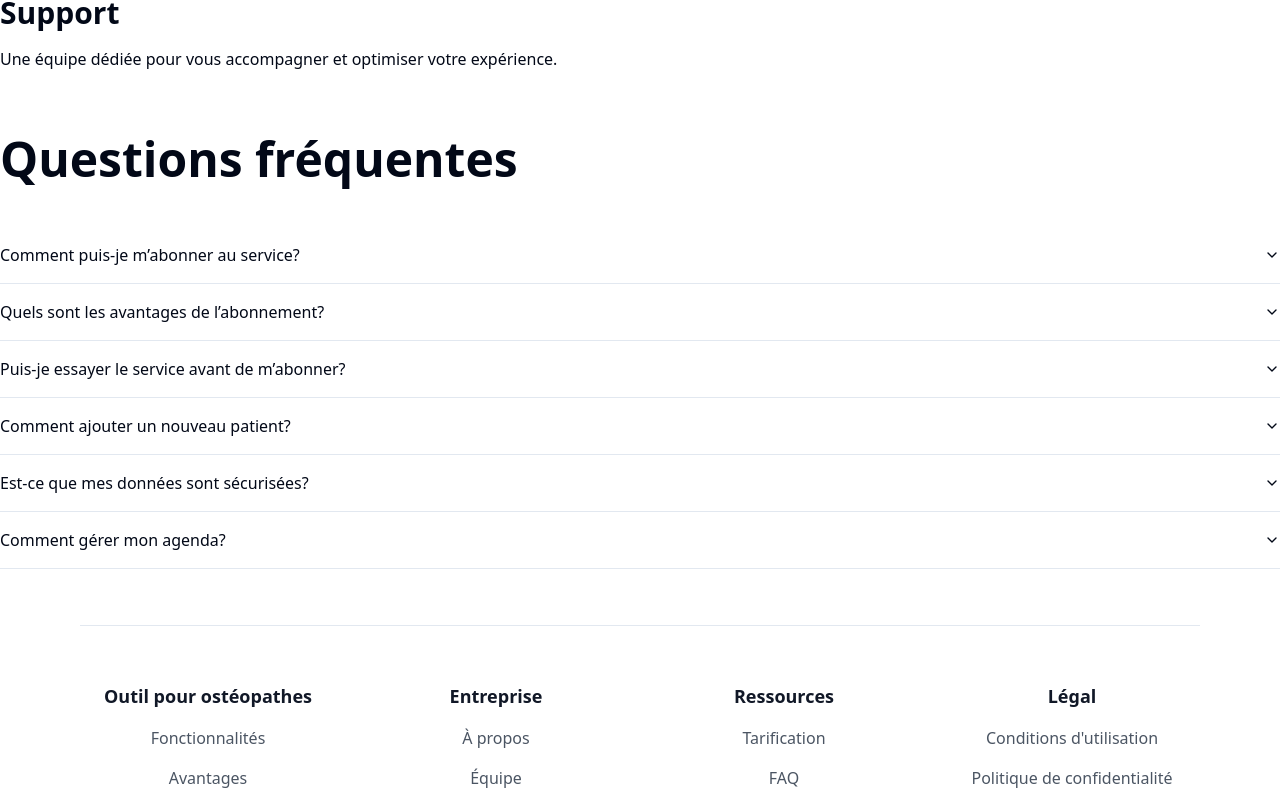
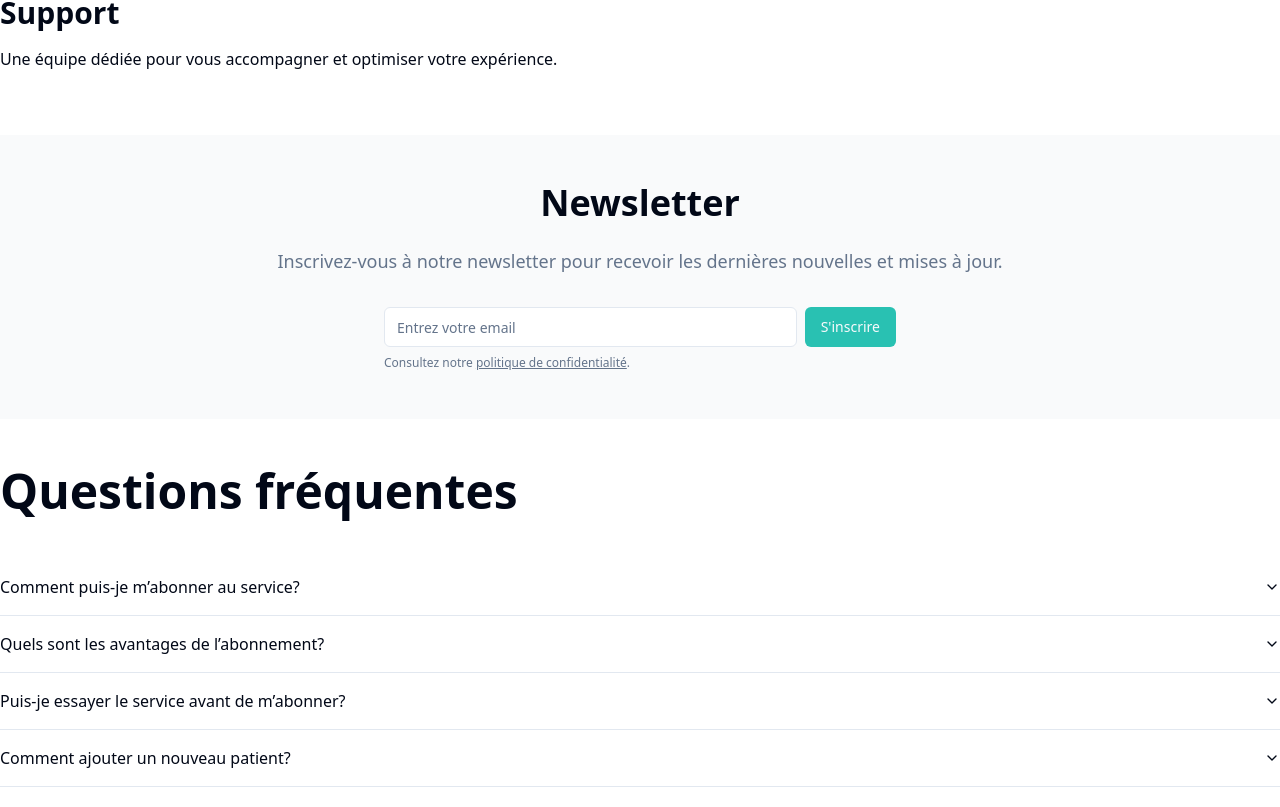
Before and after one commit to learllr/osphy, a React (Vite) app in the folder frontend/: page / in a window 1280 px wide. Shown: the part 1446-2253 px from the top of the page. Built offline with nearby package versions, Linux system fonts and the light colour scheme; no server answers.

Commit message:
Newsletter component added

```diff
--- a/frontend/src/components/public/Home.jsx
+++ b/frontend/src/components/public/Home.jsx
@@ -6,6 +6,7 @@ import Security from "./Home/Security.jsx";
 import Support from "./Home/Support.jsx";
 import Hero from "./Home/Hero.jsx";
 import FAQ from "./Home/FAQ.jsx";
+import Newsletter from "./Home/Newsletter.jsx";
 
 export default function Home() {
   return (
@@ -15,6 +16,7 @@ export default function Home() {
       <Benefits />
       <Security />
       <Support />
+      <Newsletter />
       <FAQ />
     </Body>
   );
--- a/frontend/src/components/public/Home/FAQ.jsx
+++ b/frontend/src/components/public/Home/FAQ.jsx
@@ -35,7 +35,7 @@ export default function FAQ()
     ];
 
     return (
-        <section>
+        <section className='pt-12'>
         <div className="container flex flex-col justify-center mx-auto">
             <h1 className="mb-4 text-3xl font-semibold md:mb-11 md:text-5xl">
             Questions fréquentes
--- a/frontend/src/components/public/Home/Hero.jsx
+++ b/frontend/src/components/public/Home/Hero.jsx
@@ -489,9 +489,11 @@ export default function Hero() {
             <Link to="/plans">
               <Button>Commencer maintenant</Button>
             </Link>
+            <a href="/#features">
               <Button variant="outline">
                 En savoir plus <ExternalLink className="ml-2 h-4" />
               </Button>
+            </a>
             </div>
           </div>
         </div>
--- /dev/null
+++ b/frontend/src/components/public/Home/Newsletter.jsx
@@ -0,0 +1,34 @@
+import { Button } from '@/components/ui/button';
+import { Input } from '@/components/ui/input';
+
+export default function Newsletter()
+{
+  return (
+    <section className='bg-gray-50 py-12'>
+      <div className="container flex flex-col justify-center mx-auto">
+        <div className="flex flex-col items-center text-center">
+          <h3 className="mb-3 max-w-3xl text-2xl font-semibold md:mb-4 md:text-4xl lg:mb-6">
+            Newsletter
+          </h3>
+          <p className="mb-8 max-w-3xl text-muted-foreground lg:text-lg">
+            Inscrivez-vous à notre newsletter pour recevoir les dernières
+            nouvelles et mises à jour.
+          </p>
+          <div className="w-full md:max-w-lg">
+            <div className="flex flex-col justify-center gap-2 sm:flex-row">
+              <Input placeholder="Entrez votre email" />
+              <Button>S'inscrire</Button>
+            </div>
+            <p className="mt-2 text-left text-xs text-muted-foreground">
+              Consultez notre{' '}
+              <a href="#" className="underline hover:text-primary">
+                politique de confidentialité
+              </a>
+              .
+            </p>
+          </div>
+        </div>
+      </div>
+    </section>
+  );
+};
```
